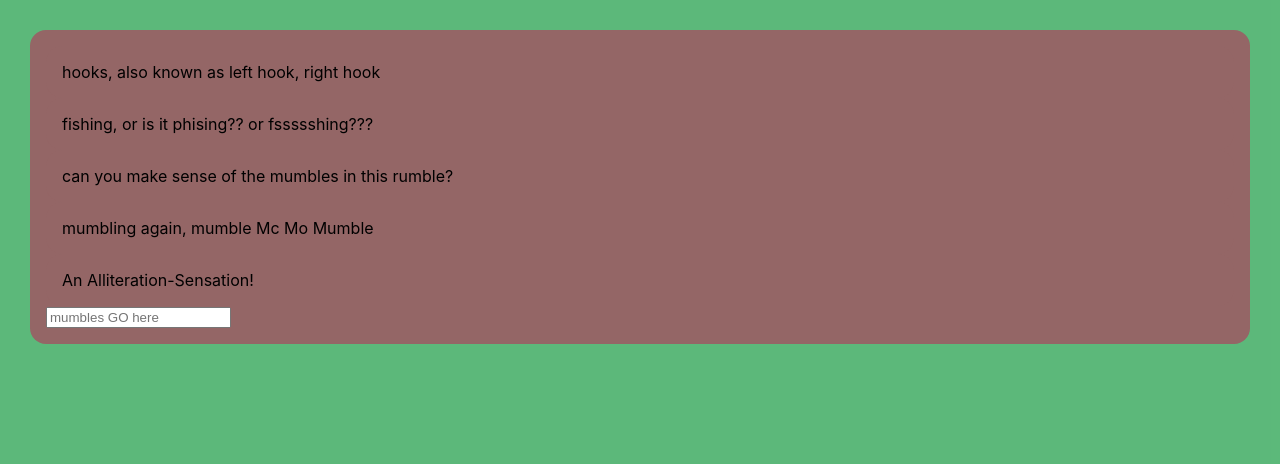
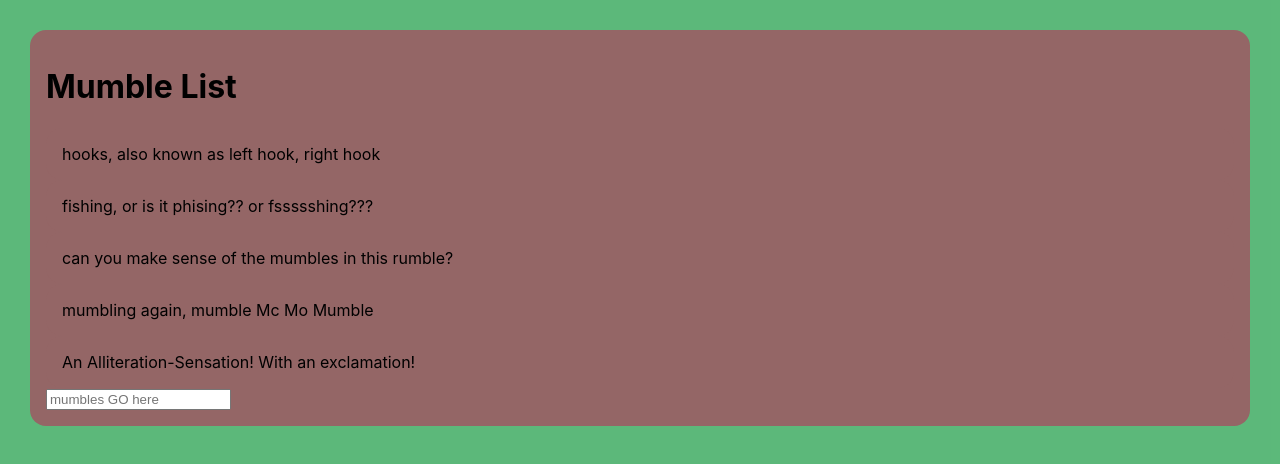
Before and after one commit to jlee709/react-hookidy-hooks, a React (Create React App) app: page / in a window 1280 px wide. Shown: the top 464 px of the page. Built offline with nearby package versions, Linux system fonts and the light colour scheme.

Commit message:
will add styles later

```diff
--- a/src/App.js
+++ b/src/App.js
@@ -34,22 +34,41 @@ function HookForm({ addHookItem }) {
 
 // initialization of app main render mumble
 function App() {
-  const [hookList, hookListItems] = useState([
-    { mumble: "hooks, also known as left hook, right hook" },
-    { mumble: "fishing, or is it phising?? or fssssshing???" },
-    { mumble: "can you make sense of the mumbles in this rumble?" },
-    { mumble: "mumbling again, mumble Mc Mo Mumble" },
-    { mumble: "An Alliteration-Sensation!" }
+  const [hookList, hookListItems, isGoodMumble] = useState([
+    {
+      mumble: "hooks, also known as left hook, right hook",
+      isGoodMumble: false
+    },
+    {
+      mumble: "fishing, or is it phising?? or fssssshing???",
+      isGoodMumble: false
+    },
+    {
+      mumble: "can you make sense of the mumbles in this rumble?",
+      isGoodMumble: false
+    },
+    { mumble: "mumbling again, mumble Mc Mo Mumble", isGoodMumble: false },
+    {
+      mumble: "An Alliteration-Sensation! With an exclamation!",
+      isGoodMumble: false
+    }
   ]);
 
   const addHookItem = mumble => {
     const newHookItems = [...hookList, { mumble }];
     hookListItems(newHookItems);
   };
+
+  const updateMumble = mumble => {
+    const updatedMumble = [...hookList];
+    updatedMumble[mumble].isGoodMumble = true;
+    hookListItems(updatedMumble);
+  };
   // Standard map render
   return (
     <div className="app">
       <div className="hook-list">
+        <h1>Mumble List</h1>
         {hookList.map((hookList, index) => (
           <HookList key={index} index={index} hookList={hookList} />
         ))}
```
